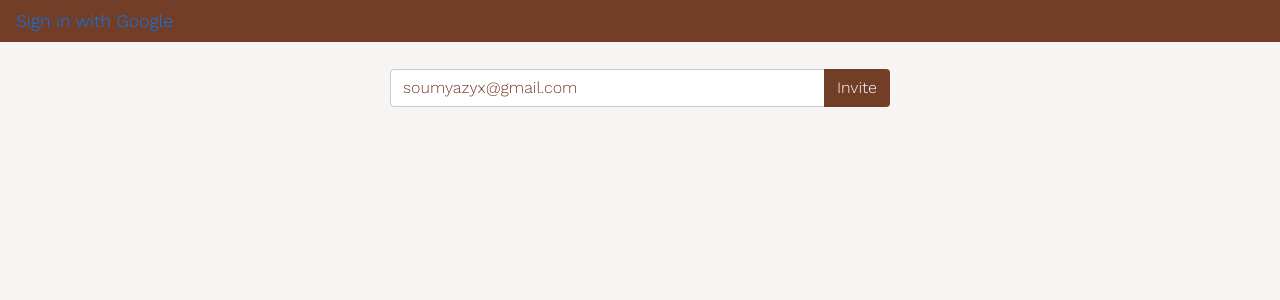
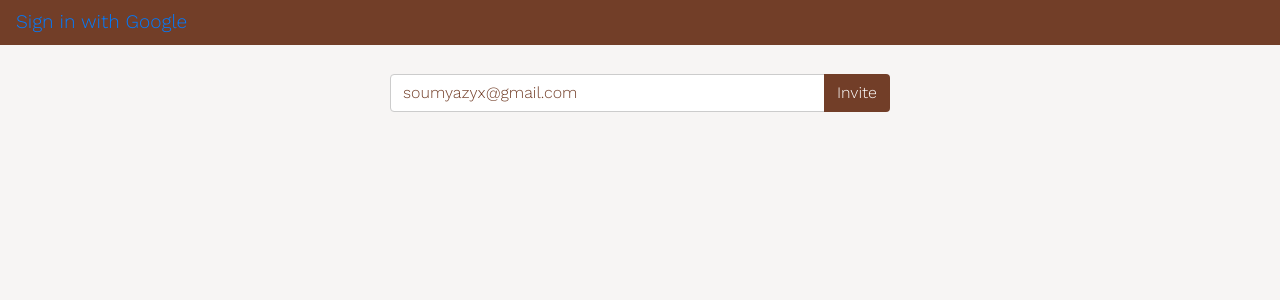
Before and after one commit to soumyazyx/todo, a Django app: page /share/ in a window 1280 px wide. Shown: the top 300 px of the page. Run offline with Django 3.2, Linux system fonts and the light colour scheme; some libraries are stand-ins or nearby versions.

Commit message:
increased font size

```diff
--- a/frontend/templates/frontend/head.html
+++ b/frontend/templates/frontend/head.html
@@ -57,7 +57,7 @@
       font-family: "Work Sans", sans-serif;
       /*font-family: "Roboto Condensed", sans-serif;*/
       /* font-family: "Varela Round", sans-serif; */
-      font-size: 1.1rem;
+      font-size: 1.2rem;
     }
     main {
       max-width: 500px;
```
